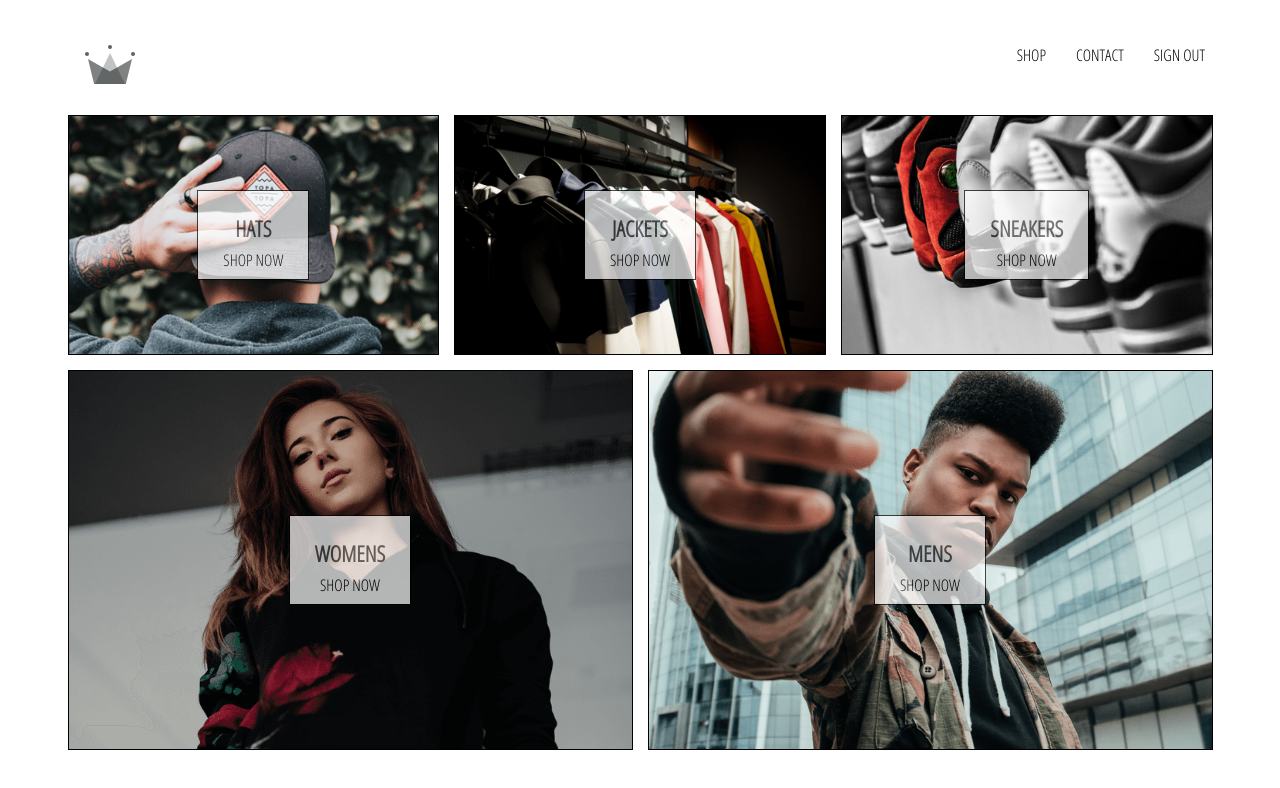
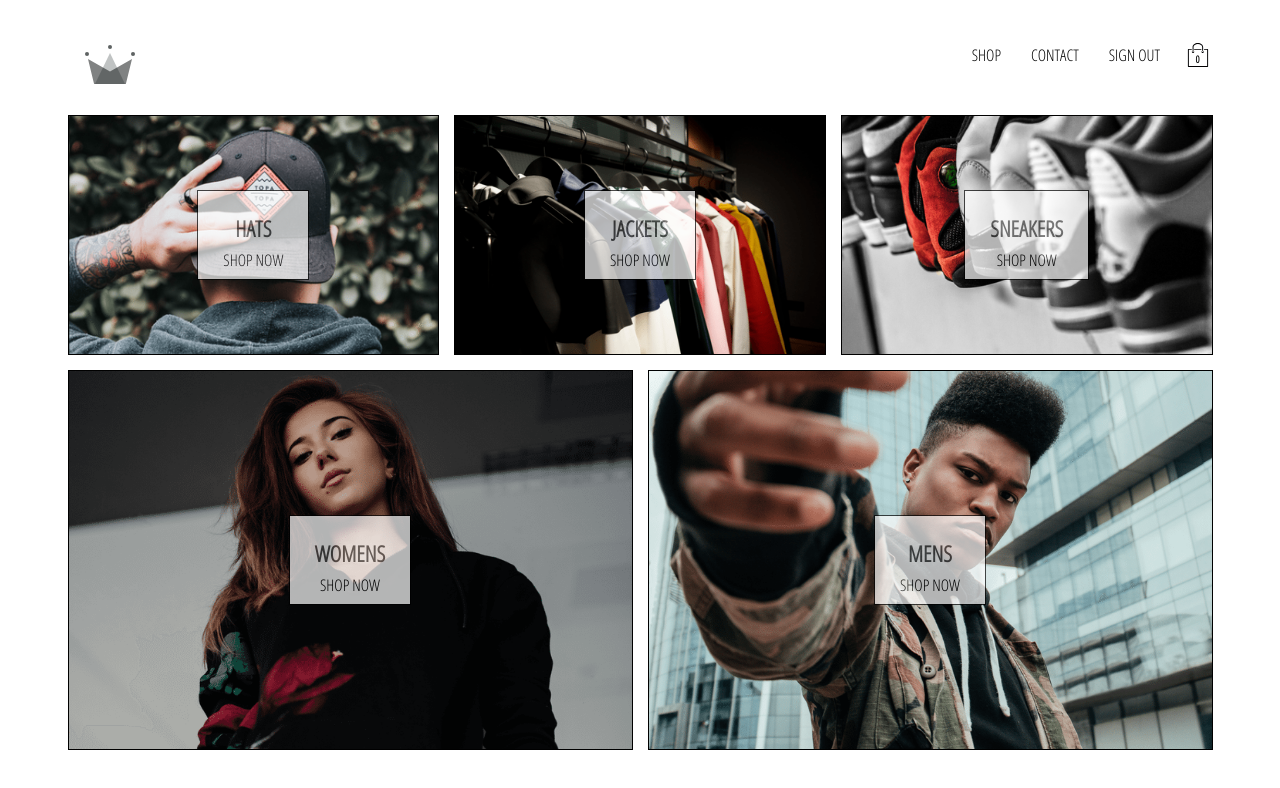
Before and after one commit to grinselln/crwn-clothing, a React (Create React App) app: page / in a window 1280 px wide. Shown: the top 788 px of the page. Built offline with nearby package versions, Linux system fonts and the light colour scheme; no server answers.

Commit message:
adds cartIcon and cartDropdown componenets, implements cartReducer

```diff
--- /dev/null
+++ b/src/components/cart-dropdown/cart-dropdown.component.jsx
@@ -0,0 +1,14 @@
+import React from 'react';
+
+import CustomButton from '../custom-button/custom-button.component';
+
+import './cart-dropdown.styles.scss';
+
+const CartDropdown = () => (
+    <div className='cart-dropdown'>
+        <div className='cart-items' />
+        <CustomButton>GO TO CHECKOUT</CustomButton>
+    </div>
+)
+
+export default CartDropdown;
--- /dev/null
+++ b/src/components/cart-dropdown/cart-dropdown.styles.scss
@@ -0,0 +1,24 @@
+.cart-dropdown {
+    position: absolute;
+    width: 240px;
+    height: 340px;
+    display: flex;
+    flex-direction: column;
+    padding: 20px;
+    border: 1px solid black;
+    background-color: white;
+    top: 90px;
+    right: 40px;
+    z-index: 5;
+
+    .cart-items {
+      height: 240px;
+      display: flex;
+      flex-direction: column;
+      overflow: scroll;
+    }
+
+    button {
+      margin-top: auto;
+    }
+  }
--- /dev/null
+++ b/src/components/cart-icon/cart-icon.component.jsx
@@ -0,0 +1,21 @@
+import React from 'react';
+import {connect} from 'react-redux';
+
+import {toggleCartHidden} from '../../redux/cart/cart.actions';
+
+import {ReactComponent as ShoppingIcon} from '../../assets/shopping-bag.svg';
+
+import './cart-icon.styles.scss';
+
+const CartIcon = ({toggleCartHidden}) => (
+    <div className='cart-icon' onClick={toggleCartHidden}>
+        <ShoppingIcon className='shopping-icon' />
+        <span className='item-count'>0</span>
+    </div>
+);
+
+const mapDispatchToProps = dispatch => ({
+    toggleCartHidden: () => dispatch(toggleCartHidden())
+})
+
+export default connect(null, mapDispatchToProps)(CartIcon);
--- /dev/null
+++ b/src/components/cart-icon/cart-icon.styles.scss
@@ -0,0 +1,21 @@
+.cart-icon {
+    width: 45px;
+    height: 45px;
+    position: relative;
+    display: flex;
+    align-items: center;
+    justify-content: center;
+    cursor: pointer;
+
+    .shopping-icon {
+      width: 24px;
+      height: 24px;
+    }
+
+    .item-count {
+      position: absolute;
+      font-size: 10px;
+      font-weight: bold;
+      bottom: 12px;
+    }
+  }
--- a/src/components/header/header.component.jsx
+++ b/src/components/header/header.component.jsx
@@ -3,12 +3,14 @@
 import {connect} from 'react-redux';
 
 import {auth} from '../../firebase/firebase.utils';
+import CartIcon from '../cart-icon/cart-icon.component';
+import CartDropdown from '../cart-dropdown/cart-dropdown.component';
 
 import { ReactComponent as Logo } from '../../assets/crown.svg';
 
 import './header.styles.scss';
 
-const Header = ({currentUser}) => (
+const Header = ({currentUser, hidden}) => (
     <div className='header'>
         <Link to="/" className='logo-container'>
             <Logo className='logo' />
@@ -26,12 +28,21 @@
                 :
                 <Link className='option' to='/signin'>SIGN IN</Link>
             }
+            <CartIcon />
         </div>
+        { hidden ? null : <CartDropdown /> }
+
     </div>
 )
 
-const mapStateToProps = state => ({
+/*const mapStateToProps = state => ({
     currentUser: state.user.currentUser
+})*/
+
+//more extensive destructuring
+const mapStateToProps = ({user: {currentUser}, cart: {hidden}}) => ({
+    currentUser,
+    hidden
 })
 
 export default connect(mapStateToProps)(Header);
--- /dev/null
+++ b/src/redux/cart/cart.actions.js
@@ -0,0 +1,6 @@
+import CartActionTypes from './cart.types';
+
+export const toggleCartHidden = () => ({
+    type: CartActionTypes.TOGGLE_CART_HIDDEN,
+    //no payload needed
+})
--- /dev/null
+++ b/src/redux/cart/cart.reducer.js
@@ -0,0 +1,19 @@
+import CartActionTypes from './cart.types';
+
+const INITIAL_STATE = {
+    hidden: true
+};
+
+const cartReducer = (state = INITIAL_STATE, action) => {
+    switch (action.type){
+        case CartActionTypes.TOGGLE_CART_HIDDEN:
+            return {
+                ...state,
+                hidden: !state.hidden
+            }
+        default:
+            return state;
+    }
+};
+
+export default cartReducer;
--- /dev/null
+++ b/src/redux/cart/cart.types.js
@@ -0,0 +1,5 @@
+const CartActionTypes = {
+    TOGGLE_CART_HIDDEN: "TOGGLE_CART_HIDDEN"
+}
+
+export default CartActionTypes;
--- a/src/redux/root-reducer.js
+++ b/src/redux/root-reducer.js
@@ -1,7 +1,9 @@
 import {combineReducers} from 'redux';
 
 import userReducer from './user/user.reducer';
+import cartReducer from './cart/cart.reducer';
 
 export default combineReducers({
-   user: userReducer
+   user: userReducer,
+   cart: cartReducer
 });
```
Also changed, not shown: src/assets/shopping-bag.svg (added).
